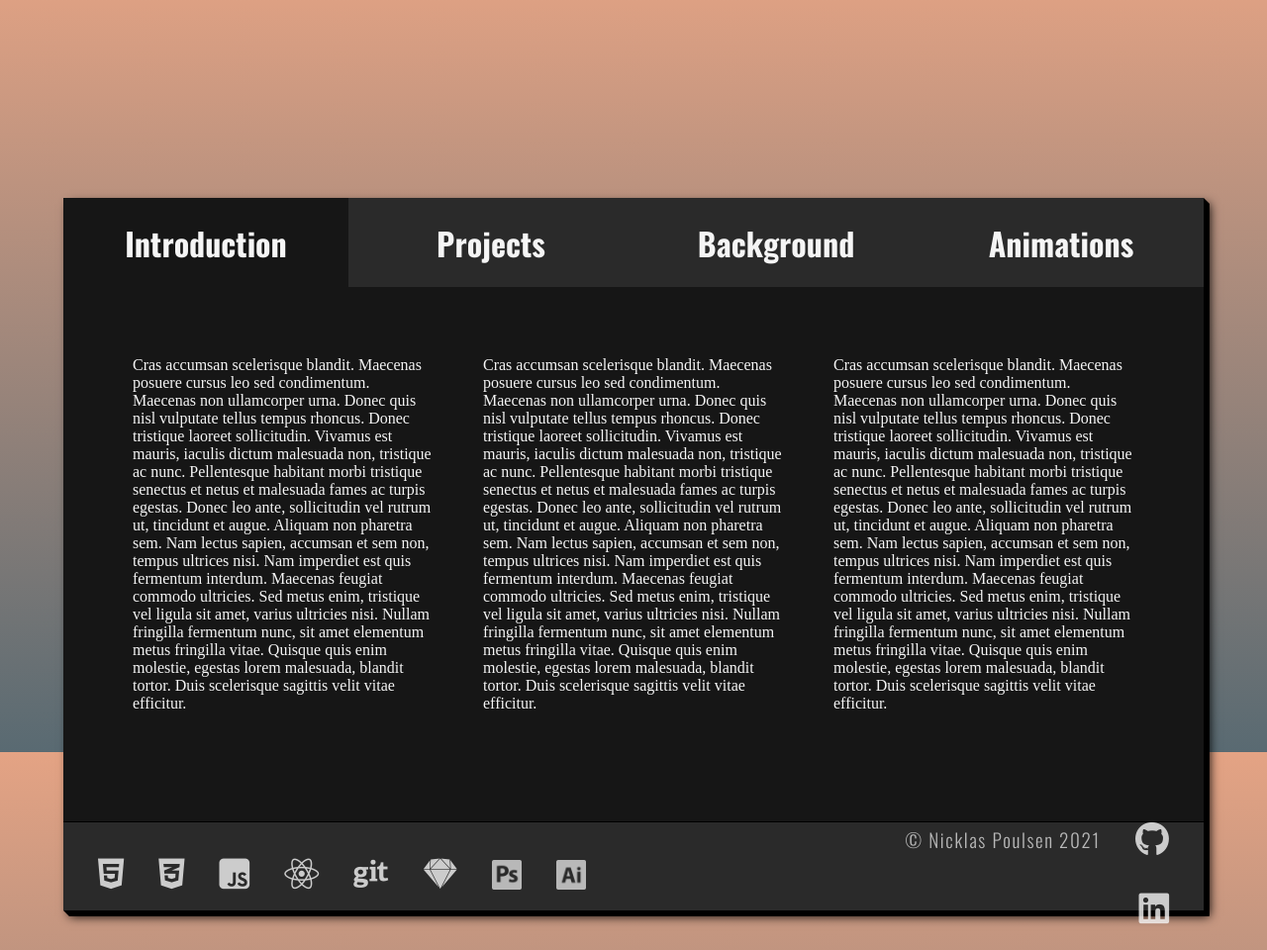
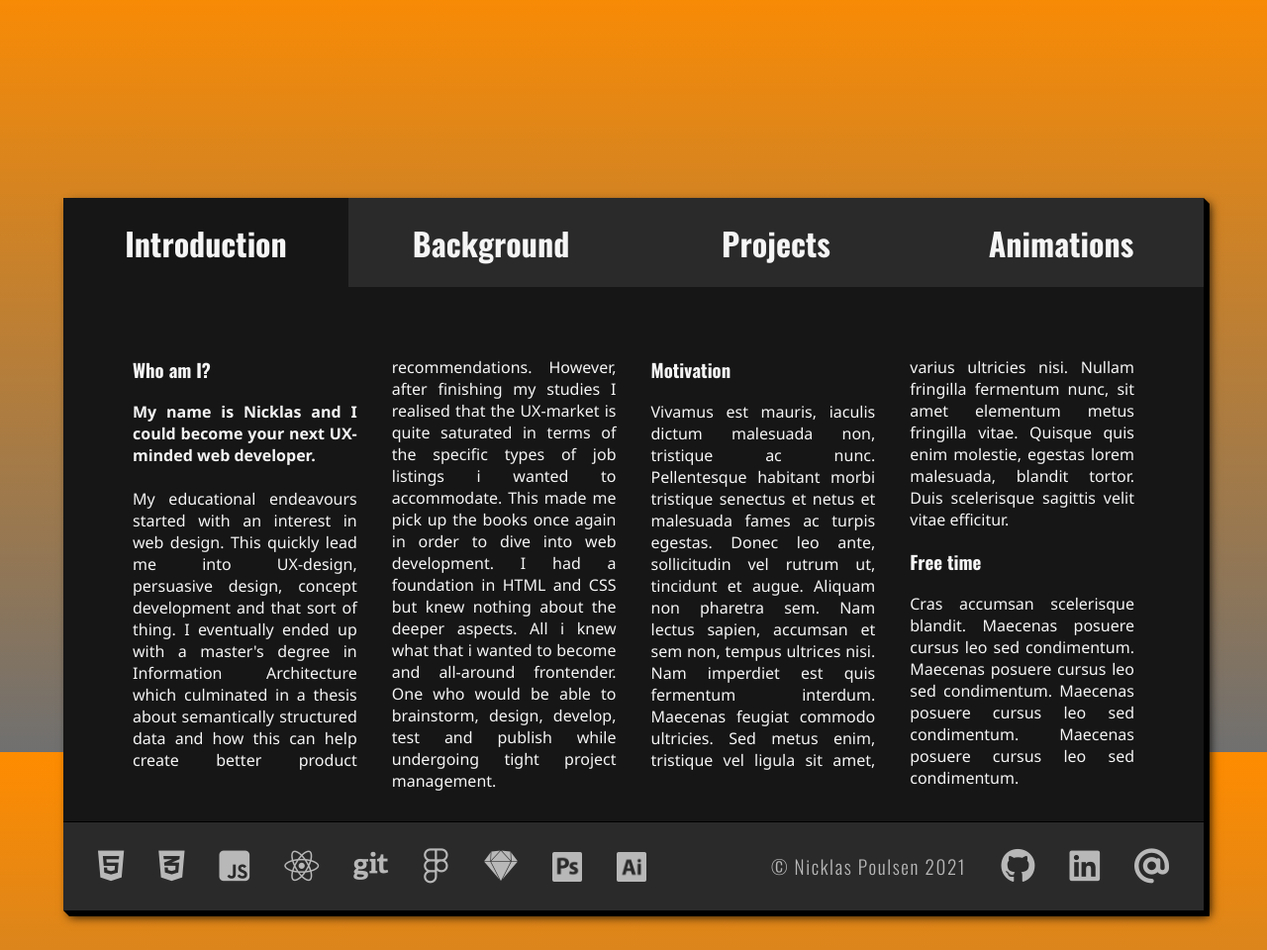
Before and after one commit to Nick-ThP/portfolio, a PHP site: page / in a window 1280 px wide. Shown: the part 1640-2600 px from the top of the page at 99% size. Run offline with PHP 8.4, Linux system fonts and the light colour scheme; some libraries are stand-ins or nearby versions; some web fonts are replaced.

Commit message:
kig på tekst

```diff
--- a/index.html
+++ b/index.html
@@ -9,9 +9,7 @@
     <script src="https://kit.fontawesome.com/721d31e5d6.js" crossorigin="anonymous"></script>
 <body>
 
-
 <!-- Welcome content -->
-
 
     <header id="header">
         <div class="heading">
@@ -21,41 +19,51 @@
         <img src="images/carsten1.png" alt="nicklas" id="nicklas">
     </header>
 
-
 <!-- Main content  -->
-
 
     <div id="wrapper">
         <div id="main-content">
 
-
-            <!-- Navigation bar-->
-
+        <!-- Navigation bar-->
 
             <nav>
                 <a class="menu-button" id="button1" onclick="show('section1', 'button1');">Introduction</a>
-                <a class="menu-button" id="button2" onclick="show('section2', 'button2');">Projects</a>
-                <a class="menu-button" id="button3" onclick="show('section3', 'button3');">Background</a>
+                <a class="menu-button" id="button2" onclick="show('section2', 'button2');">Background</a>
+                <a class="menu-button" id="button3" onclick="show('section3', 'button3');">Projects</a>
                 <a class="menu-button" id="button4" onclick="show('section4', 'button4');">Animations</a>
             </nav>
 
-
-            <!-- Portfolio information -->
-
+        <!-- Portfolio information -->
 
             <div id="toggled-content">
                 <section id="section1">
                     <article id="article1">
                         <div class="article1-column">
-                            <p>Cras accumsan scelerisque blandit. Maecenas posuere cursus leo sed condimentum. Maecenas non ullamcorper urna. Donec quis nisl vulputate tellus tempus rhoncus. Donec tristique laoreet sollicitudin. Vivamus est mauris, iaculis dictum malesuada non, tristique ac nunc. Pellentesque habitant morbi tristique senectus et netus et malesuada fames ac turpis egestas. Donec leo ante, sollicitudin vel rutrum ut, tincidunt et augue. Aliquam non pharetra sem. Nam lectus sapien, accumsan et sem non, tempus ultrices nisi. Nam imperdiet est quis fermentum interdum. Maecenas feugiat commodo ultricies. Sed metus enim, tristique vel ligula sit amet, varius ultricies nisi. Nullam fringilla fermentum nunc, sit amet elementum metus fringilla vitae. Quisque quis enim molestie, egestas lorem malesuada, blandit tortor. Duis scelerisque sagittis velit vitae efficitur.</p>
+                            <h3>Who am I?</h3>
+                            <br>
+                            <p>
+                            <strong>My name is Nicklas and I could become your next UX-minded web developer.</strong>
+                            <br>
+                            <br>
+                            My educational endeavours started with an interest in web design. This quickly lead me into UX-design,
+                            persuasive design, concept development and that sort of thing.
+                            I eventually ended up with a master's degree in Information Architecture which culminated in a thesis
+                            about semantically structured data and how this can help create better product recommendations.
+                            However, after finishing my studies I realised that the UX-market is quite saturated in terms of
+                            the specific types of job listings i wanted to accommodate.
+                            This made me pick up the books once again in order to dive into web development. I had a foundation in HTML and
+                            CSS but knew nothing about the deeper aspects. All i knew what that i wanted to become and all-around frontender.
+                            One who would be able to brainstorm, design, develop, test and publish while undergoing tight project management.
+
+                            </p>
+                            <h3>Motivation</h3>
+                            <br>
+                            <p>Vivamus est mauris, iaculis dictum malesuada non, tristique ac nunc. Pellentesque habitant morbi tristique senectus et netus et malesuada fames ac turpis egestas. Donec leo ante, sollicitudin vel rutrum ut, tincidunt et augue. Aliquam non pharetra sem. Nam lectus sapien, accumsan et sem non, tempus ultrices nisi. Nam imperdiet est quis fermentum interdum. Maecenas feugiat commodo ultricies. Sed metus enim, tristique vel ligula sit amet, varius ultricies nisi. Nullam fringilla fermentum nunc, sit amet elementum metus fringilla vitae. Quisque quis enim molestie, egestas lorem malesuada, blandit tortor. Duis scelerisque sagittis velit vitae efficitur.</p>
+                            <br>
+                            <h3>Free time</h3>
+                            <br>
+                            <p>Cras accumsan scelerisque blandit. Maecenas posuere cursus leo sed condimentum. Maecenas posuere cursus leo sed condimentum. Maecenas posuere cursus leo sed condimentum. Maecenas posuere cursus leo sed condimentum.</p>
                         </div>
-                        <div class="article1-column">
-                            <p>Cras accumsan scelerisque blandit. Maecenas posuere cursus leo sed condimentum. Maecenas non ullamcorper urna. Donec quis nisl vulputate tellus tempus rhoncus. Donec tristique laoreet sollicitudin. Vivamus est mauris, iaculis dictum malesuada non, tristique ac nunc. Pellentesque habitant morbi tristique senectus et netus et malesuada fames ac turpis egestas. Donec leo ante, sollicitudin vel rutrum ut, tincidunt et augue. Aliquam non pharetra sem. Nam lectus sapien, accumsan et sem non, tempus ultrices nisi. Nam imperdiet est quis fermentum interdum. Maecenas feugiat commodo ultricies. Sed metus enim, tristique vel ligula sit amet, varius ultricies nisi. Nullam fringilla fermentum nunc, sit amet elementum metus fringilla vitae. Quisque quis enim molestie, egestas lorem malesuada, blandit tortor. Duis scelerisque sagittis velit vitae efficitur.</p>
-                        </div>
-                        <div class="article1-column">
-                            <p>Cras accumsan scelerisque blandit. Maecenas posuere cursus leo sed condimentum. Maecenas non ullamcorper urna. Donec quis nisl vulputate tellus tempus rhoncus. Donec tristique laoreet sollicitudin. Vivamus est mauris, iaculis dictum malesuada non, tristique ac nunc. Pellentesque habitant morbi tristique senectus et netus et malesuada fames ac turpis egestas. Donec leo ante, sollicitudin vel rutrum ut, tincidunt et augue. Aliquam non pharetra sem. Nam lectus sapien, accumsan et sem non, tempus ultrices nisi. Nam imperdiet est quis fermentum interdum. Maecenas feugiat commodo ultricies. Sed metus enim, tristique vel ligula sit amet, varius ultricies nisi. Nullam fringilla fermentum nunc, sit amet elementum metus fringilla vitae. Quisque quis enim molestie, egestas lorem malesuada, blandit tortor. Duis scelerisque sagittis velit vitae efficitur.</p>
-                        </div>
-
                     </article>
                 </section>
 
@@ -68,9 +76,7 @@
                 <section id="section4"><h3>Test 4</h3></section>
             </div>
 
-
-            <!-- Footer content-->
-
+        <!-- Footer content-->
 
             <footer>
                 <div id="left-footer">
@@ -79,6 +85,7 @@
                     <i class="fab fa-js-square" alt="javascript logo"></i>
                     <i class="fab fa-react" alt="react logo"></i>
                     <i class="fab fa-git" alt="git logo"></i>
+                    <i class="fab fa-figma" alt="figma logo"></i>
                     <i class="fab fa-sketch" alt="sketch logo"></i>
                     <img class="img-logo" src="images/photoshop.png" alt="photoshop logo">
                     <img class="img-logo" src="images/illustrator.png" alt="illustrator logo">
@@ -87,9 +94,9 @@
                     <p id="copyright">© Nicklas Poulsen 2021</p>
                     <a target="_blank" href="https://github.com/Nick-ThP"><i class="fab fa-github link" alt="github logo"></i></a>
                     <a target="_blank" href="https://www.linkedin.com/in/nicklasthp"><i class="fab fa-linkedin link" alt="linkedin logo"></i></a>
+                    <a target="_blank" href="mailto: nicklas_tp@hotmail.com"><i class="fas fa-at link" alt="email"></i></a>
                 </div>
             </footer>
-
 
         </div>
     </div>
--- a/scripts/main.js
+++ b/scripts/main.js
@@ -23,15 +23,13 @@ const fadeOutOnScroll = element => {
 
 }
 
-/* Execution*/
+/* Execution of fade script*/
 
 const scrollHandler = () => {
 	fadeOutOnScroll(header);
 }
 
 window.addEventListener('scroll', scrollHandler);
-
-
 
 /* Toggle script */
 
@@ -56,7 +54,6 @@ const show = (a, b) => {
 }
 
 const hide = () => {
-
     for(let i = 0; i < sectionArray.length; i++) {
 
         let a = sectionArray[i];
@@ -64,20 +61,18 @@ const hide = () => {
         let section = document.getElementById(a);
 		let button = document.getElementById(b)
 
-        if (visibleA === a || visibleB === b) {
+        if (visibleA === a && visibleB === b) {
         	section.style.display = "block";
 			button.style.backgroundColor = "#161616"
-
         } else {
             section.style.display = "none";
 			button.style.backgroundColor = "#2a2a2a"
         }
 
     }
-
 }
 
-/* Execution */
+/* Execution og toggle script */
 
 const toggleHandler = () => {
 	show('section1', 'button1');
--- a/styles/main.css
+++ b/styles/main.css
@@ -1,6 +1,4 @@
 /* Reset */
-
-
 
 * {
     box-sizing: border-box;
@@ -8,11 +6,7 @@
     padding: 0;
 }
 
-
-
 /* Fonts */
-
-
 
 @font-face {
     font-family: 'Oswald';
@@ -40,14 +34,10 @@
     font-weight: lighter;
 }
 
-
-
 /* General */
 
-
-
 html {
-    background: linear-gradient(to bottom, #e4a384 0%,#596a72 100%);
+    background: linear-gradient(to bottom, darkorange 0%,#707070 100%);
     background-attachment: fixed;
     background-repeat: repeat;
 }
@@ -63,11 +53,11 @@ h1, h2, h3, h4, h5, h6, li {
     font-family: 'Oswald';
 }
 
-
+p {
+    font-family: 'Segoe UI', Tahoma, Geneva, Verdana, sans-serif;
+}
 
 /* Header */
-
-
 
 header {
     width: 100%;
@@ -131,11 +121,7 @@ header {
     width: auto;
 }
 
-
-
 /* Main section */
-
-
 
 #wrapper {
     width: 100%;
@@ -144,6 +130,7 @@ header {
 }
 
 #main-content {
+    transition: fadeIn 5s;
     display: grid;
     width: 90%;
     height: 90%;
@@ -178,11 +165,7 @@ header {
     0.25px 0.25px  black;
 }
 
-
-
 /* Navigation */
-
-
 
 nav {
     grid: 1fr / 1fr;
@@ -218,8 +201,6 @@ nav {
     color: darkorange;
 }
 
-
-
 /* Information */
 
 #section1, #section2, #section3, #section4 {
@@ -229,29 +210,29 @@ nav {
 }
 
 #article1 {
-    display: grid;
-    grid-template: 1fr / repeat(3, 1fr);
-    gap: 50px;
+    /*display: grid;*/
+    /*grid-template: 1fr / repeat(3, 1fr);*/
+    column-count: 4;
+    column-gap: 35px;
+    column-rule-style: none;
+    text-align: justify;
 }
 
 #article1-column {
-    grid: 1fr / 1fr;
+    /*grid: 1fr / 1fr;*/
+    column-span: all;
 }
 
 #article1-column p {
     font-family: 'oswald';
 }
 
-
-
 /* Footer */
-
-
 
 footer {
     grid: 1fr / 1fr;
     display: grid;
-    grid-template: 1fr / 70% auto;
+    grid-template: 1fr / 60% auto;
     grid-template-areas: "a b";
     width: 100%;
     background-color: #2a2a2a;
@@ -278,9 +259,9 @@ footer {
     gap: 35px;
 }
 
-.fab {
+.fab, .fas, .far {
     font-size: 35px;
-    opacity: 0.8;
+    opacity: 0.7;
 }
 
 .img-logo {
```
